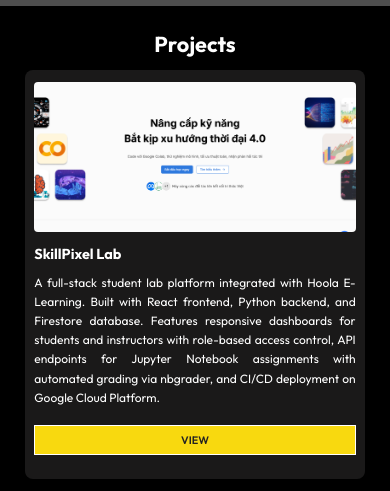
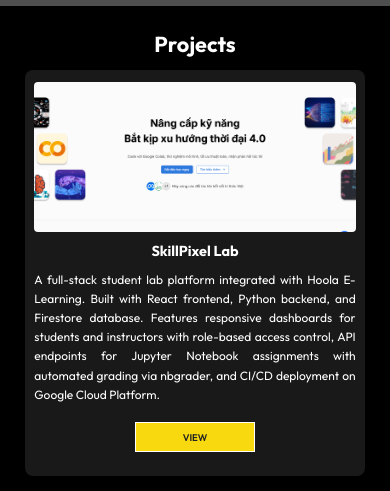
Before and after one commit to phuoc-stack/my-portfolio-frontend, a React (Create React App) app: page /project in a window 390 px wide. Shown: the part 289-780 px from the top of the page. Built offline with nearby package versions, Linux system fonts and the light colour scheme; grey boxes are pictures that could not be loaded.

Commit message:
Formatting fix

```diff
--- a/src/components/ProjectCardStyles.css
+++ b/src/components/ProjectCardStyles.css
@@ -18,6 +18,9 @@
     padding: 1.2rem 1rem;
     border-radius: 8px;
     transition: transform 0.3s ease;
+    display: flex;
+    flex-direction: column;
+    height: 100%;
 }
 
 .project-card:hover {
@@ -35,6 +38,19 @@
     color: #fff;
     padding: 1rem 0;
     font-size: 1.3rem;
+    text-align: center;
+}
+
+.pro-description {
+    min-height: 300px;
+    display: flex;
+    justify-content: center;
+}
+
+.pro-details {
+    display: flex;
+    flex-direction: column;
+    flex-grow: 1;
 }
 
 .pro-details p {
@@ -42,6 +58,7 @@
     font-size: 1.1rem;
     text-align: justify;
     line-height: 1.6;
+    flex-grow: 1; /* Pushes buttons to bottom */
 }
 
 .pro-btns {
@@ -49,10 +66,13 @@
     padding: 0.5rem 0;
     gap: 10px;
     justify-content: center;
+    margin-top: auto;
 }
 
 .pro-btns .btn {
     text-align: center;
+    flex: 1;
+    max-width: 120px;
 }
 
 @media screen and (max-width: 1024px) {
@@ -84,15 +104,6 @@
     .project-card img {
         height: 180px;
     }
-
-    .pro-btns {
-        flex-direction: column;
-        gap: 10px;
-    }
-
-    .pro-btns .btn {
-        width: 100%;
-    }
 }
 
 @media screen and (max-width: 480px) {
@@ -123,8 +134,4 @@
         font-size: 1rem;
     }
 
-    .pro-btns .btn {
-        padding: 0.6rem 1rem;
-        font-size: 0.9rem;
-    }
 }
```
